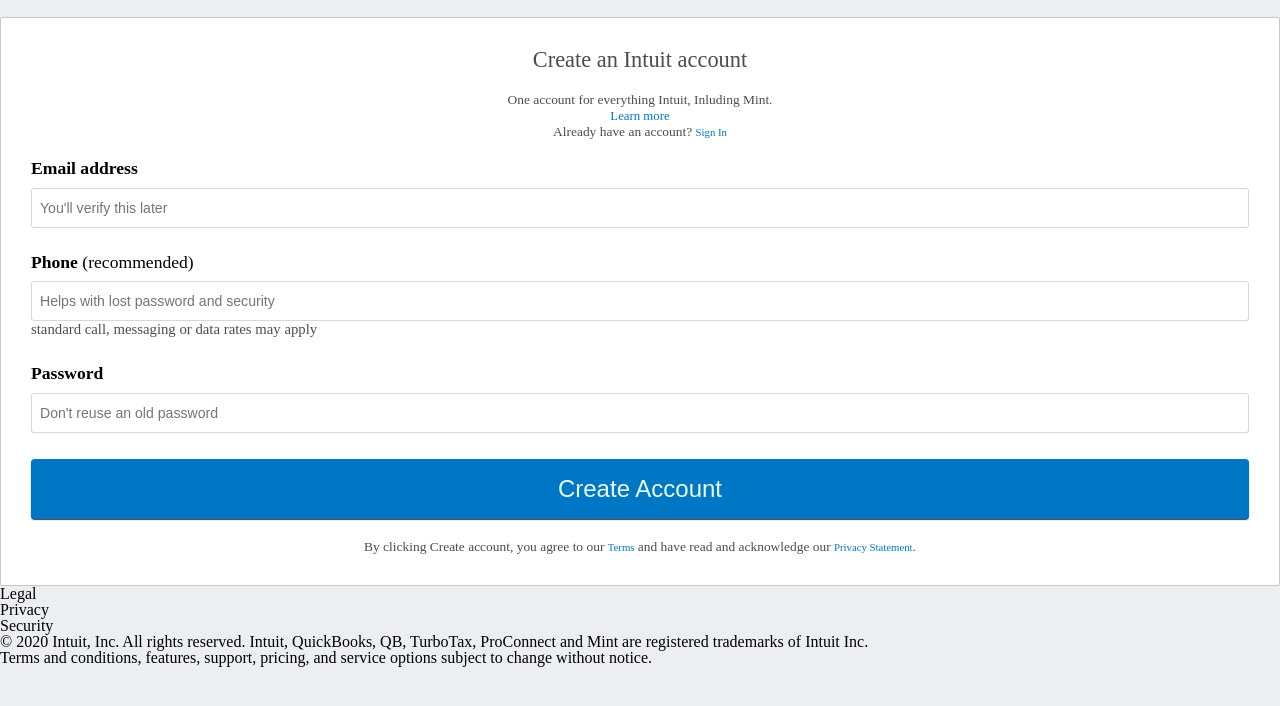
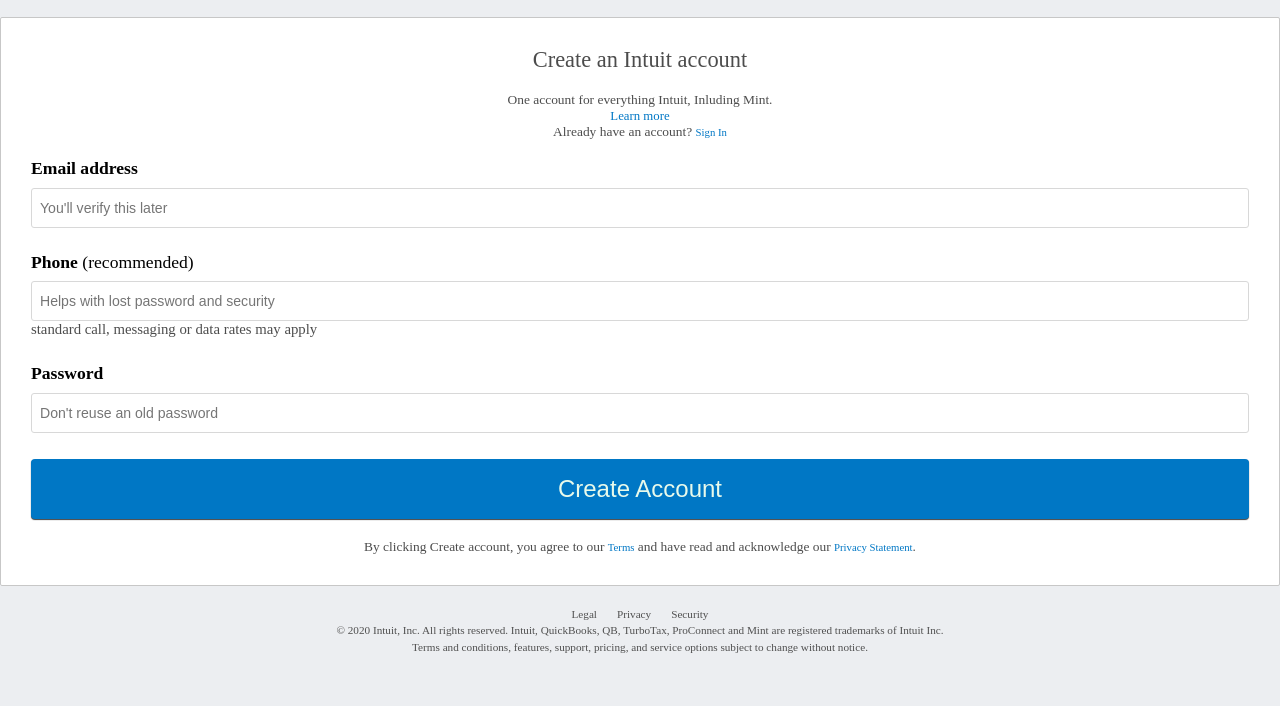
Before and after one commit to Vejituh/TOP-html-forms, a plain HTML site: page index.html in a window 1280 px wide. Shown: the part 82-788 px from the top of the page. Drawn offline with Linux system fonts and the light colour scheme.

Commit message:
add footer styling

```diff
--- a/assets/stylesheet/main.css
+++ b/assets/stylesheet/main.css
@@ -166,3 +166,21 @@ nav ul {
   box-shadow: 0 1px 1px 0 rgba(0, 0, 0, 0.75);
   margin-bottom: 20px;
 }
+
+/*** FOOTER ***/
+footer {
+  margin: auto;
+  padding: 20px 30px;
+  text-align: center;
+  color: #505050;
+  line-height: 1.5;
+  font-size: 0.7em;
+}
+footer ul{
+  display: flex;
+  justify-content: center;
+}
+footer ul li {
+  padding: 0 10px;
+  cursor: pointer;
+}
```
